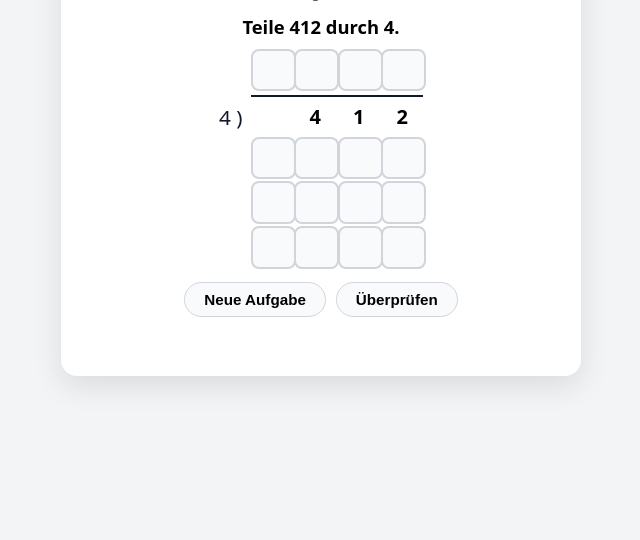
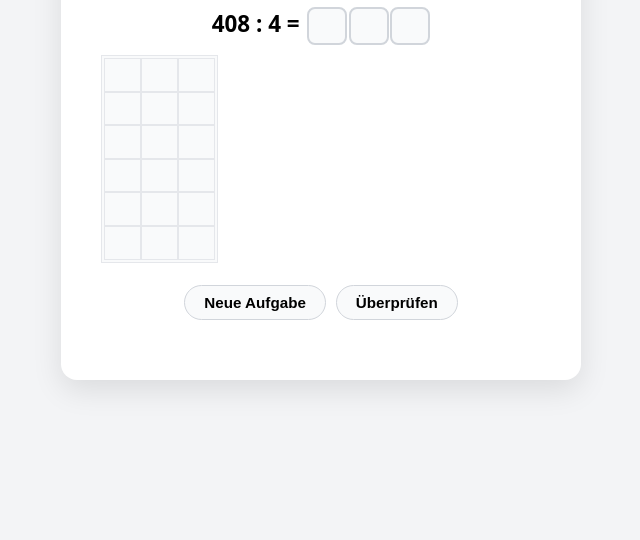
Before and after one commit to retospeerli/schriftlichedivision, a plain HTML site: page index.html in a window 1280 px wide. Shown: the part 260-800 px from the top of the page, without its empty margins (319-959 px from the left). Drawn offline with Linux system fonts and the light colour scheme.

Commit message:
Update index.html

```diff
--- a/index.html
+++ b/index.html
@@ -2,7 +2,7 @@
 <html lang="de">
 <head>
   <meta charset="UTF-8">
-  <title>Schriftliche Division bis 1.000 – einstellig</title>
+  <title>Schriftliche Division – Gitter</title>
   <style>
     :root {
       font-family: system-ui, -apple-system, BlinkMacSystemFont, "Segoe UI";
@@ -32,72 +32,71 @@
     .subtitle {
       text-align: center;
       color: #4b5563;
-      margin-bottom: 0.8rem;
+      margin-bottom: 0.6rem;
       font-size: 0.9rem;
     }
 
-    .task-info {
+    .task-line {
       text-align: center;
-      font-size: 1.15rem;
+      font-size: 1.4rem;
       font-weight: 600;
       margin-bottom: 0.6rem;
     }
-
-    .layout {
-      display: grid;
-      grid-template-columns: auto repeat(4, 2.6rem);
-      gap: 0.12rem;
-      align-items: center;
-      justify-content: center;
-      margin-bottom: 0.8rem;
-    }
-
-    .label-cell {
-      text-align: right;
-      padding-right: 0.4rem;
-      font-size: 1.3rem;
-      color: #111827;
-      min-height: 2rem;
-    }
-
-    .digit-cell {
-      text-align: center;
-      font-size: 1.2rem;
-      min-height: 2rem;
-    }
-
-    .dividend-digit {
-      font-size: 1.25rem;
-      font-weight: 600;
-    }
-
-    .input-digit {
-      width: 2.3rem;
-      height: 2.3rem;
+    .quot-input {
+      width: 2.0rem;
+      height: 2.0rem;
       border-radius: 8px;
       border: 2px solid #d1d5db;
       font-size: 1.1rem;
+      text-align: center;
       background: #f9fafb;
       cursor: pointer;
-      text-align: center;
+      margin-left: 0.1rem;
     }
-    .input-digit.correct {
+    .quot-input.correct {
       border-color: #16a34a;
       background: #dcfce7;
     }
-    .input-digit.incorrect {
+    .quot-input.incorrect {
       border-color: #b91c1c;
       background: #fee2e2;
     }
 
-    .line-row {
-      grid-column: 2 / span 4;
-      border-bottom: 2px solid #111827;
-      margin: 0.1rem 0 0.25rem 0;
+    /* Gitter wie kariertes Papier, 3 Spalten für H, Z, E */
+    .grid-wrapper {
+      display: inline-block;
+      margin: 0 auto 0.8rem auto;
+      border: 1px solid #e5e7eb;
+      padding: 0.15rem;
+      background: #f9fafb;
+    }
+    .calc-grid {
+      display: grid;
+      grid-template-columns: repeat(3, 2.3rem);
+      grid-auto-rows: 2.1rem;
+      gap: 0;
+    }
+    .grid-cell {
+      border: 1px solid #e5e7eb; /* kariertes Papier */
+      display: flex;
+      align-items: center;
+      justify-content: center;
+    }
+    .work-input {
+      width: 100%;
+      height: 100%;
+      border: none;
+      background: transparent;
+      text-align: center;
+      font-size: 1.05rem;
+      cursor: pointer;
+    }
+    .work-input:focus {
+      outline: none;
     }
 
     .buttons-row {
-      margin-top: 0.4rem;
+      margin-top: 0.6rem;
       display: flex;
       gap: 0.6rem;
       justify-content: center;
@@ -165,9 +164,7 @@
       font-size: 1.05rem;
       cursor: pointer;
     }
-    .digit-btn:hover {
-      background: #e5e7eb;
-    }
+    .digit-btn:hover { background: #e5e7eb; }
     .popup-footer {
       text-align: center;
     }
@@ -179,9 +176,7 @@
       cursor: pointer;
       font-size: 0.85rem;
     }
-    .popup-close:hover {
-      background: #d1d5db;
-    }
+    .popup-close:hover { background: #d1d5db; }
   </style>
 </head>
 <body>
@@ -189,47 +184,40 @@
   <h1>Schriftliche Division</h1>
   <div class="subtitle">Bis 1.000 – einstelliger Divisor, ohne Rest</div>
 
-  <div class="task-info" id="task-info"></div>
+  <!-- Aufgabenzeile -->
+  <div class="task-line" id="task-line">
+    <!-- Wird per JS gefüllt, z.B.: 432 : 3 = [ ][ ][ ] -->
+  </div>
 
-  <div class="layout">
-    <!-- Zeile 1: Quotient (alle Eingabefelder) -->
-    <div class="label-cell"></div>
-    <div class="digit-cell"><input class="input-digit q" data-col="0" readonly></div>
-    <div class="digit-cell"><input class="input-digit q" data-col="1" readonly></div>
-    <div class="digit-cell"><input class="input-digit q" data-col="2" readonly></div>
-    <div class="digit-cell"><input class="input-digit q" data-col="3" readonly></div>
-
-    <!-- Zeile 2: Divisionsstrich / -klammer -->
-    <div></div>
-    <div class="line-row"></div>
-
-    <!-- Zeile 3: Divisor links, Dividend rechtsbündig -->
-    <div class="label-cell" id="divisor-cell"></div>
-    <div class="digit-cell dividend-digit" id="d0"></div>
-    <div class="digit-cell dividend-digit" id="d1"></div>
-    <div class="digit-cell dividend-digit" id="d2"></div>
-    <div class="digit-cell dividend-digit" id="d3"></div>
-
-    <!-- Zeile 4: 1. Rechenschritt (z.B. erstes Teilprodukt) -->
-    <div class="label-cell"></div>
-    <div class="digit-cell"><input class="input-digit w1" readonly></div>
-    <div class="digit-cell"><input class="input-digit w1" readonly></div>
-    <div class="digit-cell"><input class="input-digit w1" readonly></div>
-    <div class="digit-cell"><input class="input-digit w1" readonly></div>
-
-    <!-- Zeile 5: 2. Rechenschritt (Rest + Herunterholen) -->
-    <div class="label-cell"></div>
-    <div class="digit-cell"><input class="input-digit w2" readonly></div>
-    <div class="digit-cell"><input class="input-digit w2" readonly></div>
-    <div class="digit-cell"><input class="input-digit w2" readonly></div>
-    <div class="digit-cell"><input class="input-digit w2" readonly></div>
-
-    <!-- Zeile 6: 3. Rechenschritt (weiterer Zwischenschritt) -->
-    <div class="label-cell"></div>
-    <div class="digit-cell"><input class="input-digit w3" readonly></div>
-    <div class="digit-cell"><input class="input-digit w3" readonly></div>
-    <div class="digit-cell"><input class="input-digit w3" readonly></div>
-    <div class="digit-cell"><input class="input-digit w3" readonly></div>
+  <!-- Gitter für die Rechenschritte, 3 Spalten (H, Z, E) × 6 Zeilen -->
+  <div class="grid-wrapper">
+    <div class="calc-grid">
+      <!-- 6 Zeilen × 3 Spalten, alles Eingabefelder -->
+      <!-- Zeile 1 -->
+      <div class="grid-cell"><input class="work-input" data-row="0" data-col="0" readonly></div>
+      <div class="grid-cell"><input class="work-input" data-row="0" data-col="1" readonly></div>
+      <div class="grid-cell"><input class="work-input" data-row="0" data-col="2" readonly></div>
+      <!-- Zeile 2 -->
+      <div class="grid-cell"><input class="work-input" data-row="1" data-col="0" readonly></div>
+      <div class="grid-cell"><input class="work-input" data-row="1" data-col="1" readonly></div>
+      <div class="grid-cell"><input class="work-input" data-row="1" data-col="2" readonly></div>
+      <!-- Zeile 3 -->
+      <div class="grid-cell"><input class="work-input" data-row="2" data-col="0" readonly></div>
+      <div class="grid-cell"><input class="work-input" data-row="2" data-col="1" readonly></div>
+      <div class="grid-cell"><input class="work-input" data-row="2" data-col="2" readonly></div>
+      <!-- Zeile 4 -->
+      <div class="grid-cell"><input class="work-input" data-row="3" data-col="0" readonly></div>
+      <div class="grid-cell"><input class="work-input" data-row="3" data-col="1" readonly></div>
+      <div class="grid-cell"><input class="work-input" data-row="3" data-col="2" readonly></div>
+      <!-- Zeile 5 -->
+      <div class="grid-cell"><input class="work-input" data-row="4" data-col="0" readonly></div>
+      <div class="grid-cell"><input class="work-input" data-row="4" data-col="1" readonly></div>
+      <div class="grid-cell"><input class="work-input" data-row="4" data-col="2" readonly></div>
+      <!-- Zeile 6 -->
+      <div class="grid-cell"><input class="work-input" data-row="5" data-col="0" readonly></div>
+      <div class="grid-cell"><input class="work-input" data-row="5" data-col="1" readonly></div>
+      <div class="grid-cell"><input class="work-input" data-row="5" data-col="2" readonly></div>
+    </div>
   </div>
 
   <div class="buttons-row">
@@ -252,8 +240,7 @@
 </div>
 
 <script>
-  const NUM_COLS = 4; // bis 4 Ziffern (max. 1000)
-
+  const NUM_QUOT_DIGITS = 3; // Quotient bis 3-stellig (z.B. 144)
   let divisor  = 0;
   let dividend = 0;
   let quotient = 0;
@@ -261,29 +248,18 @@
 
   let activeInput = null;
 
-  const taskInfo    = document.getElementById('task-info');
-  const divisorCell = document.getElementById('divisor-cell');
-  const dividendSpans = [
-    document.getElementById('d0'),
-    document.getElementById('d1'),
-    document.getElementById('d2'),
-    document.getElementById('d3')
-  ];
-
-  const qInputs   = Array.from(document.querySelectorAll('.q'));
-  const workInputs = [
-    ...document.querySelectorAll('.w1'),
-    ...document.querySelectorAll('.w2'),
-    ...document.querySelectorAll('.w3')
-  ];
-
-  const newBtn    = document.getElementById('new-btn');
-  const checkBtn  = document.getElementById('check-btn');
-  const feedback  = document.getElementById('feedback');
+  const taskLine   = document.getElementById('task-line');
+  const feedbackEl = document.getElementById('feedback');
 
   const popupOverlay  = document.getElementById('popup-overlay');
   const digitGrid     = document.getElementById('digit-grid');
   const popupCloseBtn = document.getElementById('popup-close-btn');
+
+  const newBtn   = document.getElementById('new-btn');
+  const checkBtn = document.getElementById('check-btn');
+
+  let quotInputs = [];  // wird beim Generieren neu aufgebaut
+  const workInputs = Array.from(document.querySelectorAll('.work-input'));
 
   /* Hilfsfunktionen */
 
@@ -291,35 +267,26 @@
     return Math.floor(Math.random() * (max - min + 1)) + min;
   }
 
-  function digitsOf(num, cols) {
-    const arr = new Array(cols).fill(0);
+  function digitsOf(num, len) {
+    const arr = new Array(len).fill(0);
     let n = Math.floor(Math.abs(num));
-    for (let i = cols - 1; i >= 0; i--) {
+    for (let i = len - 1; i >= 0; i--) {
       arr[i] = n % 10;
       n = Math.floor(n / 10);
     }
     return arr;
   }
 
-  function digitsCount(num) {
-    if (num === 0) return 1;
-    let n = Math.floor(Math.abs(num));
-    let c = 0;
-    while (n > 0) { n = Math.floor(n / 10); c++; }
-    return c;
-  }
-
   function resetInputs() {
-    qInputs.forEach(inp => {
+    quotInputs.forEach(inp => {
       inp.value = '';
       inp.classList.remove('correct', 'incorrect');
     });
     workInputs.forEach(inp => {
       inp.value = '';
-      inp.classList.remove('correct', 'incorrect');
     });
-    feedback.textContent = '';
-    feedback.className = 'feedback';
+    feedbackEl.textContent = '';
+    feedbackEl.className = 'feedback';
   }
 
   /* Popup */
@@ -354,9 +321,9 @@
     if (e.target === popupOverlay) hidePopup();
   });
 
-  function setupInputClicks() {
-    const allInputs = [...qInputs, ...workInputs];
-    allInputs.forEach(inp => {
+  function attachInputClicks() {
+    const all = [...quotInputs, ...workInputs];
+    all.forEach(inp => {
       inp.addEventListener('click', () => {
         inp.classList.remove('correct', 'incorrect');
         showPopupForInput(inp);
@@ -367,38 +334,47 @@
   /* Aufgaben-Generierung */
 
   function generateProblem() {
-    // Divisor 2–9; Quotient so, dass Dividend ≤ 1000 und ganzzahlig
+    // Einstelliger Divisor, Dividend dreistellig, ohne Rest
     divisor = randomInt(2, 9);
+
+    // Quotient 2–3-stellig, so dass Dividend ≤ 999
     let qMin = 2;
-    let qMax = Math.floor(1000 / divisor);
+    let qMax = Math.floor(999 / divisor);
     if (qMax < qMin) qMax = qMin;
     quotient = randomInt(qMin, qMax);
     dividend = divisor * quotient;
 
-    quotientDigits = digitsOf(quotient, NUM_COLS);
-    const dividendDigits = digitsOf(dividend, NUM_COLS);
+    quotientDigits = digitsOf(quotient, NUM_QUOT_DIGITS);
 
-    taskInfo.textContent = "Teile " + dividend + " durch " + divisor + ".";
-    divisorCell.textContent = divisor + " )";
+    // Aufgabenzeile aufbauen: 432 : 3 = [ ][ ][ ]
+    taskLine.innerHTML = '';
+    const spanDiv = document.createElement('span');
+    spanDiv.textContent = dividend + ' : ' + divisor + ' = ';
+    taskLine.appendChild(spanDiv);
 
-    // Dividend rechtsbündig anzeigen (führende Nullen leer)
-    const len = digitsCount(dividend);
-    for (let i = 0; i < NUM_COLS; i++) {
-      const isLeadingZero = (i < NUM_COLS - len) && dividendDigits[i] === 0;
-      dividendSpans[i].textContent = isLeadingZero ? "" : dividendDigits[i];
+    quotInputs = [];
+    for (let i = 0; i < NUM_QUOT_DIGITS; i++) {
+      const inp = document.createElement('input');
+      inp.type = 'text';
+      inp.maxLength = 1;
+      inp.className = 'quot-input';
+      inp.setAttribute('data-col', i);
+      taskLine.appendChild(inp);
+      quotInputs.push(inp);
     }
 
     resetInputs();
+    attachInputClicks();
   }
 
-  /* Lösung prüfen – hier wird nur der Quotient kontrolliert */
+  /* Lösung prüfen – Quotient */
 
   function checkSolution() {
     let allCorrect = true;
 
-    // Jede Ziffer des Quotienten vergleichen
-    qInputs.forEach((inp, index) => {
-      const expected = quotientDigits[index];
+    quotInputs.forEach(inp => {
+      const col = parseInt(inp.getAttribute('data-col'), 10);
+      const expected = quotientDigits[col];
       const value = inp.value === '' ? 0 : parseInt(inp.value, 10);
       inp.classList.remove('correct', 'incorrect');
       if (value === expected) {
@@ -410,21 +386,18 @@
     });
 
     if (allCorrect) {
-      feedback.textContent = 'Super, alles korrekt gelöst! 🎉';
-      feedback.className = 'feedback ok';
+      feedbackEl.textContent = 'Super, alles korrekt gelöst! 🎉';
+      feedbackEl.className = 'feedback ok';
     } else {
-      feedback.textContent = 'Der Quotient stimmt noch nicht ganz. Kontrolliere deine Rechnung.';
-      feedback.className = 'feedback error';
+      feedbackEl.textContent = 'Der Quotient stimmt noch nicht ganz. Kontrolliere deine Rechnung im Gitter.';
+      feedbackEl.className = 'feedback error';
     }
   }
-
-  /* Events */
 
   newBtn.addEventListener('click', generateProblem);
   checkBtn.addEventListener('click', checkSolution);
 
   buildDigitButtons();
-  setupInputClicks();
   generateProblem();
 </script>
 </body>
```
